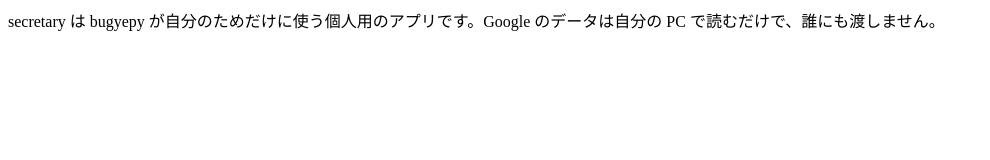
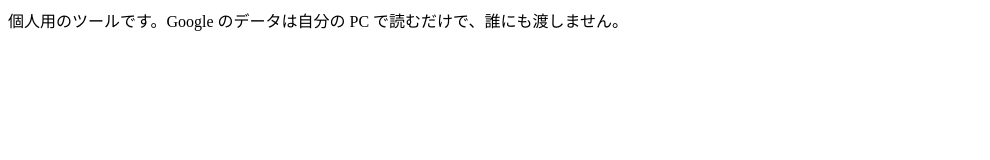
Before and after one commit to bugyepy/secretary-oauth, a plain HTML site: page index.html in a window 1280 px wide. Shown: the whole page, without its empty margins (0-990 px from the left). Drawn offline with Linux system fonts and the light colour scheme.

Commit message:
Update page

```diff
--- a/index.html
+++ b/index.html
@@ -1 +1 @@
-<meta charset="utf-8"><p>secretary は bugyepy が自分のためだけに使う個人用のアプリです。Google のデータは自分の PC で読むだけで、誰にも渡しません。</p>
+<meta charset="utf-8"><meta name="robots" content="noindex,nofollow,noarchive"><p>個人用のツールです。Google のデータは自分の PC で読むだけで、誰にも渡しません。</p>
```
